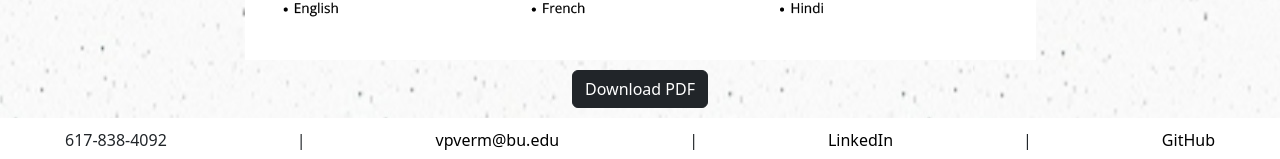
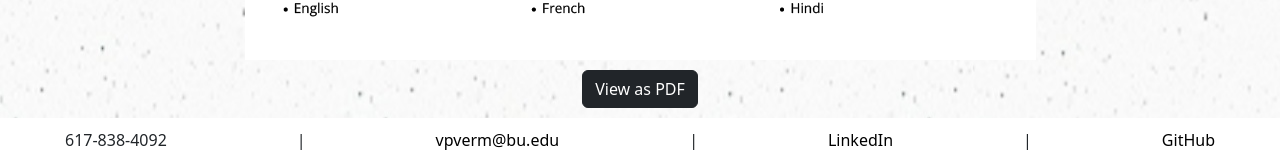
Before and after one commit to victorverma3/Portfolio, a React (Vite) app: page /resume in a window 1280 px wide. Shown: the part 1112-1271 px from the top of the page. Built offline with nearby package versions, Linux system fonts and the light colour scheme.

Commit message:
updated css

```diff
--- a/src/pages/resume/Resume.css
+++ b/src/pages/resume/Resume.css
@@ -4,6 +4,6 @@
     padding:25px 0px 0px 0px;
 }
 
-.resumeDownload {
+.resumeView {
     margin-top:10px;
 }
--- a/src/pages/resume/Resume.tsx
+++ b/src/pages/resume/Resume.tsx
@@ -2,7 +2,7 @@ import React from "react";
 import "./Resume.css";
 import Footer from "../../components/footer/Footer";
 import resume from "../../images/resume.png";
-import PDFDownload from "../../components/pdfdownload/PDFDownload";
+import PDFView from "../../components/pdfview/PDFView";
 
 const Resume = () => {
   const resumePDF = {
@@ -14,8 +14,8 @@ const Resume = () => {
         <h1 className="pageTitle">Resume</h1>
         <img src={resume} alt="image not loading"></img>
       </div>
-      <div className="resumeDownload">
-        <PDFDownload pdf={resumePDF} />
+      <div className="resumeView">
+        <PDFView pdf={resumePDF} />
       </div>
       <div className="bottom">
         <Footer />
```
